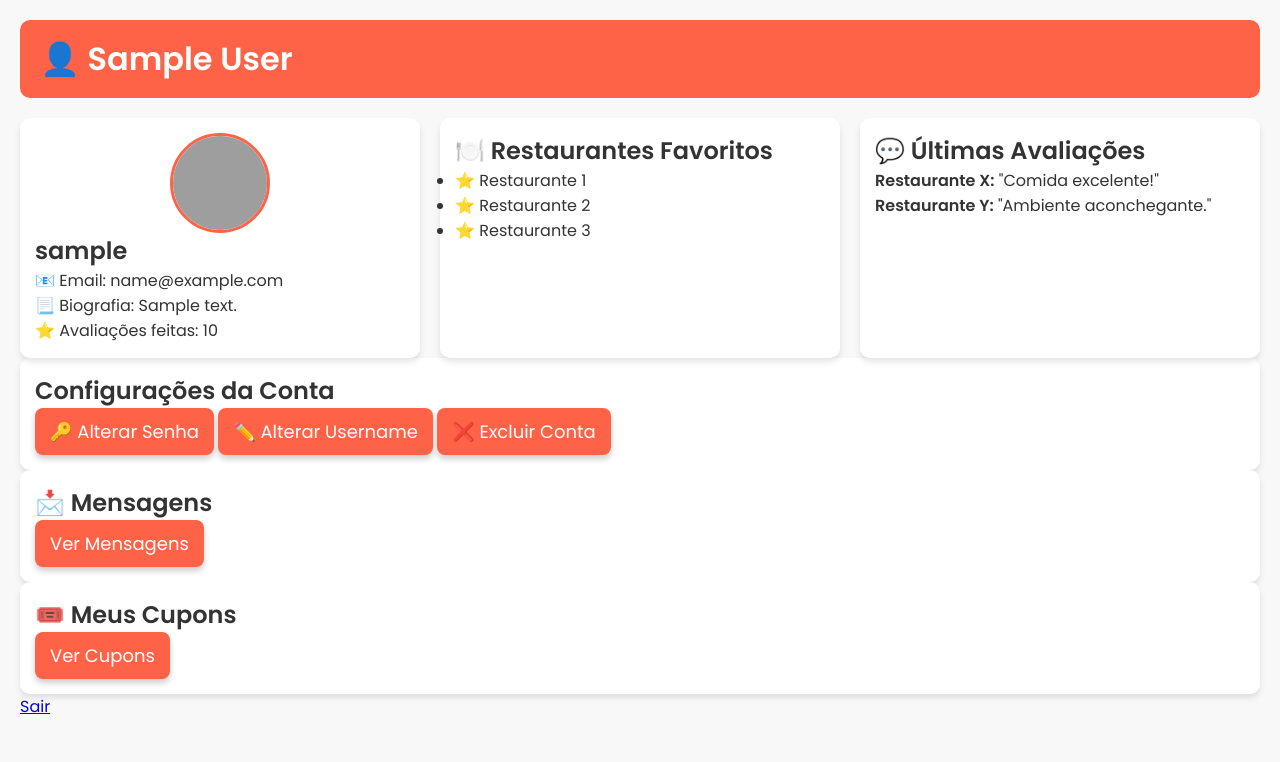
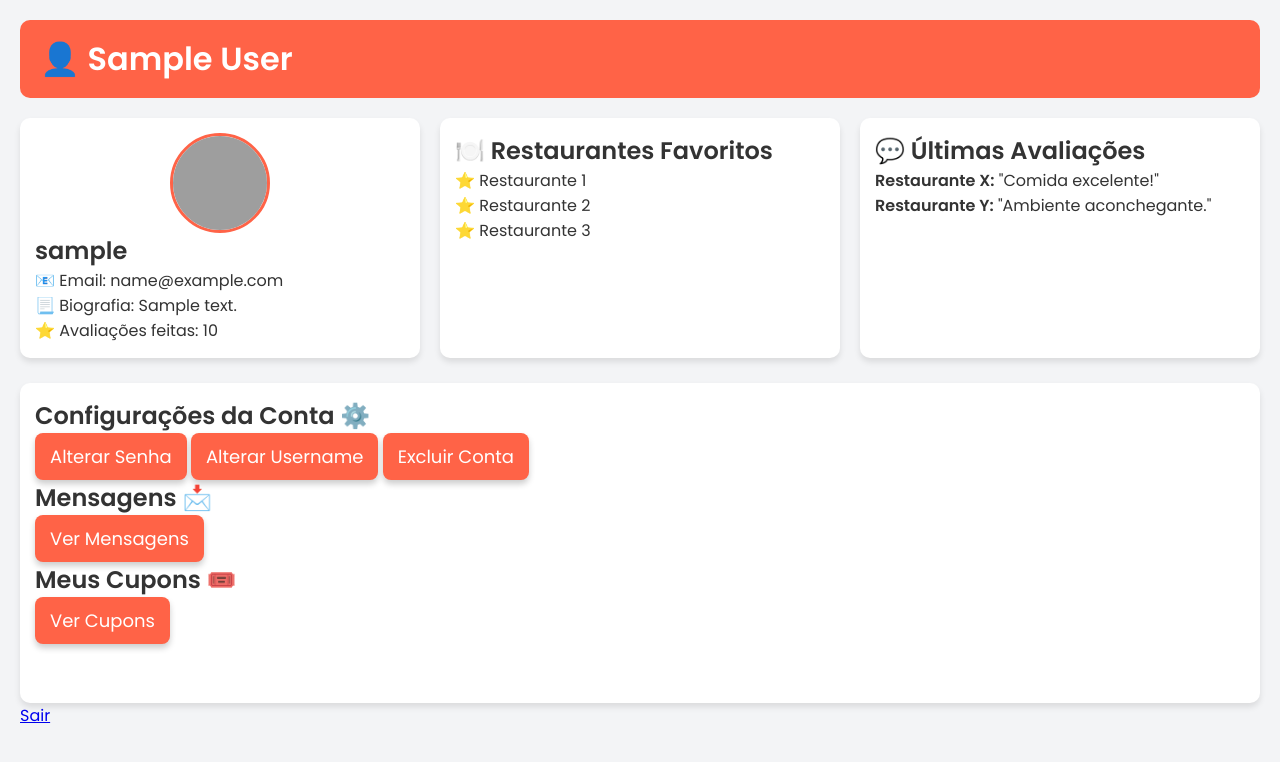
Before and after one commit to y123yuri/Projeto-Full-Stack-Orienta-o-a-objetos, a Flask app: template Projeto/app/templates/perfil.html in a window 1280 px wide. Shown: the top 762 px of the page. Run offline with Flask 3, Linux system fonts and the light colour scheme; the template is opened without the code that fills it: values that come from a table or form of the project are taken from there, others are empty; tables that the repository leaves empty hold one stand-in row (values such as "Sample post"); grey boxes are pictures that could not be loaded.

Commit message:
modificações pagina de perfil

```diff
--- a/Projeto/app/static/css/perfil.css
+++ b/Projeto/app/static/css/perfil.css
@@ -1,14 +1,14 @@
-@import url('https://fonts.googleapis.com/css2?family=Poppins:wght@300;400;600&display=swap');
+@import url("https://fonts.googleapis.com/css2?family=Poppins:wght@300;400;600&display=swap");
 
 * {
   margin: 0;
   padding: 0;
   box-sizing: border-box;
-    font-family: 'Poppins', sans-serif;
+  font-family: "Poppins", sans-serif;
 }
 
 body {
-    background-color: #f8f8f8;
+  background-color: #f3f4f6;
   color: #333;
   padding: 20px;
 }
@@ -23,7 +23,12 @@ header {
   border-radius: 10px;
 }
 
-.edit-profile, .change-password, .delete-account, .open-messages, .view-coupons, .edit-username {
+.edit-profile,
+.change-password,
+.delete-account,
+.open-messages,
+.view-coupons,
+.edit-username {
   background: #ff6347;
   border: none;
   color: white;
@@ -35,7 +40,12 @@ header {
   box-shadow: 0 4px 6px rgba(0, 0, 0, 0.2);
 }
 
-.edit-profile:hover, .change-password:hover, .delete-account:hover, .open-messages:hover, .view-coupons:hover, .edit-username:hover {
+.edit-profile:hover,
+.change-password:hover,
+.delete-account:hover,
+.open-messages:hover,
+.view-coupons:hover,
+.edit-username:hover {
   background: #e5533d;
   box-shadow: 0 6px 8px rgba(0, 0, 0, 0.3);
 }
@@ -47,7 +57,13 @@ header {
   margin-top: 20px;
 }
 
-.profile-info, .favorites, .reviews, .account-settings, .messages, .coupons, .edit-username-section {
+.profile-info,
+.favorites,
+.reviews,
+.account-settings,
+.messages,
+.coupons,
+.edit-username-section {
   background: white;
   padding: 15px;
   border-radius: 10px;
@@ -97,3 +113,16 @@ button:hover {
   margin-top: 10px;
   width: 100%;
 }
+
+.account-settings {
+  display: block;
+  height: 20em;
+  margin-top: 2%;
+  justify-content: center;
+}
+
+.favorites {
+  display: flex;
+  flex-direction: column;
+  justify-content: left;
+}
--- a/Projeto/app/templates/perfil.html
+++ b/Projeto/app/templates/perfil.html
@@ -1,10 +1,10 @@
 <!DOCTYPE html>
 <html lang="pt-br">
   <head>
-    <meta charset="UTF-8">
-    <meta name="viewport" content="width=device-width, initial-scale=1.0">
+    <meta charset="UTF-8" />
+    <meta name="viewport" content="width=device-width, initial-scale=1.0" />
     <title>Perfil</title>
-    <link rel="stylesheet" href="/static/css/perfil.css">
+    <link rel="stylesheet" href="/static/css/perfil.css" />
   </head>
   <body>
     <header>
@@ -13,7 +13,10 @@
 
     <main class="content">
       <section class="profile-info">
-            <img src="/static/images/user-avatar.png" alt="Foto de perfil" class="avatar">
+        <img
+          src="/static/images/user-avatar.png"
+          alt="Foto de perfil"
+          class="avatar" />
         <h2 class="profile-username">{{ usuario.username }}</h2>
         <p class="profile-email">📧 Email: {{ usuario.email }}</p>
         <p class="profile-bio">📃 Biografia: {{ perfil.bio }}</p>
@@ -23,9 +26,9 @@
       <section class="favorites">
         <h2>🍽️ Restaurantes Favoritos</h2>
         <ul>
-                <li>⭐ Restaurante 1</li>
-                <li>⭐ Restaurante 2</li>
-                <li>⭐ Restaurante 3</li>
+          <div>⭐ Restaurante 1</div>
+          <div>⭐ Restaurante 2</div>
+          <div>⭐ Restaurante 3</div>
         </ul>
       </section>
 
@@ -41,23 +44,19 @@
     </main>
 
     <section class="account-settings">
-        <h2>Configurações da Conta</h2>
-        <button class="change-password">🔑 Alterar Senha</button>
-        <button class="edit-username">✏️ Alterar Username</button>
-        <button class="delete-account">❌ Excluir Conta</button>
-    </section>
+      <h2>Configurações da Conta ⚙️</h2>
+      <button class="change-password">Alterar Senha</button>
+      <button class="edit-username">Alterar Username</button>
+      <button class="delete-account">Excluir Conta</button>
 
-    <section class="messages">
-        <h2>📩 Mensagens</h2>
+      <h2>Mensagens 📩</h2>
       <button class="open-messages">Ver Mensagens</button>
-    </section>
 
-    <section class="coupons">
-        <h2>🎟️ Meus Cupons</h2>
+      <h2>Meus Cupons 🎟️</h2>
       <button class="view-coupons">Ver Cupons</button>
     </section>
 
-    <a href="{{ url_for('logout') }}">Sair</a>
+    <a class="btn_sair" href="{{ url_for('logout') }}">Sair</a>
     <script src="/static/js/perfil.js"></script>
   </body>
 </html>
```
Lines whose indentation alone changed are shown as unchanged.
